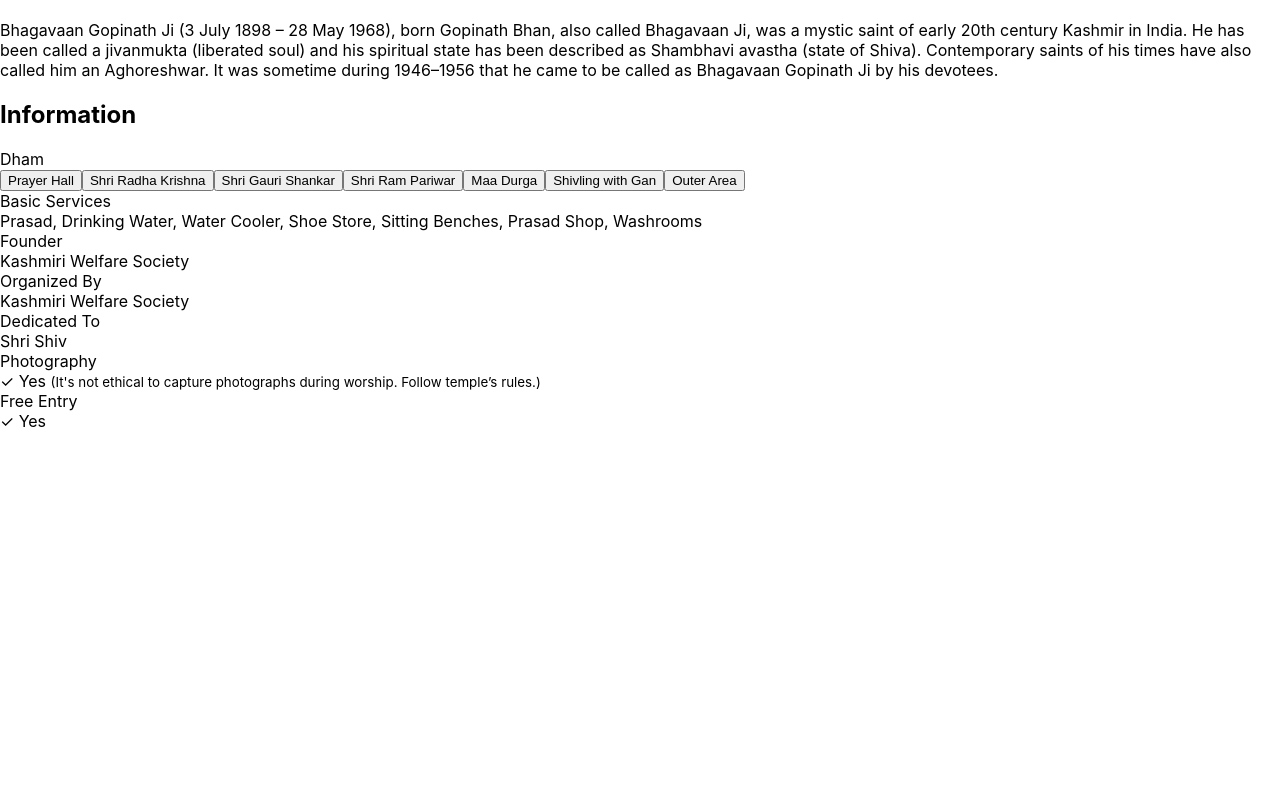
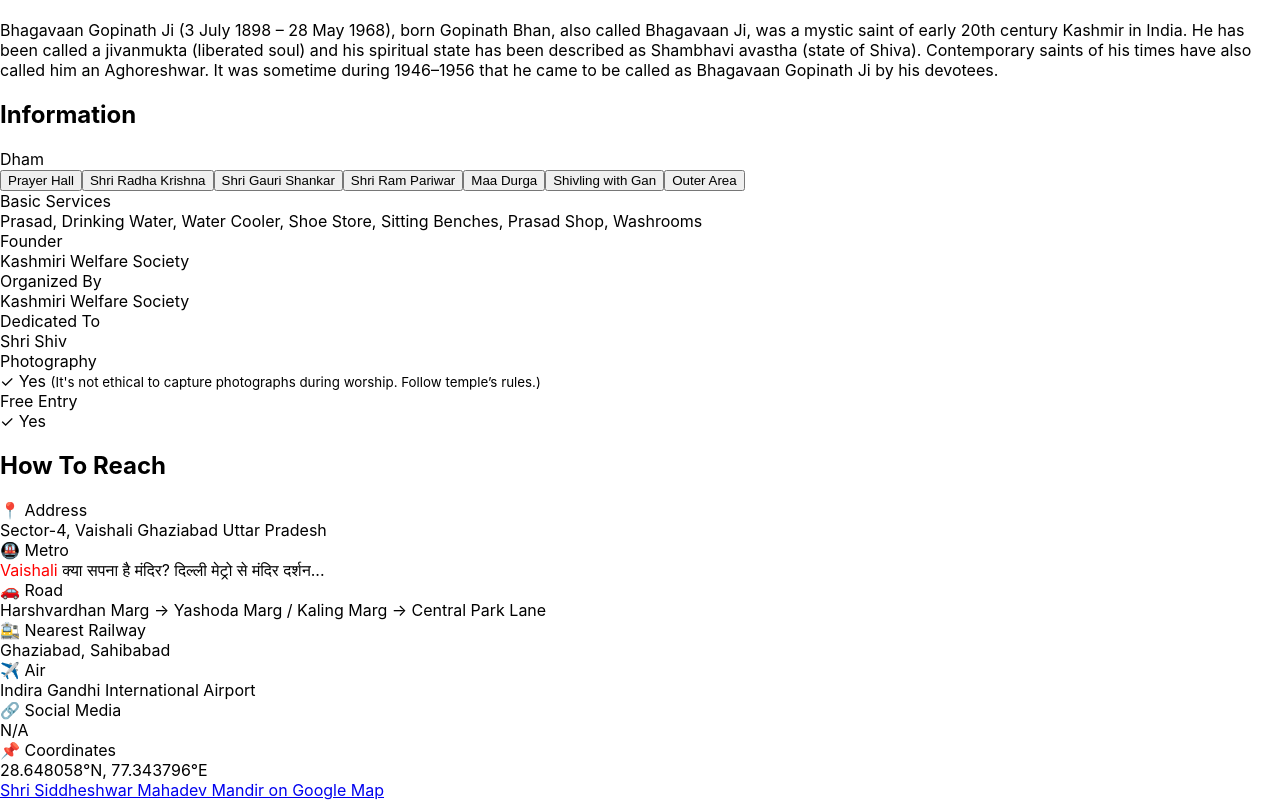
Before and after one commit to Piyush796501/Temple-App, a React (Create React App) app: page /about in a window 1280 px wide. Shown: the part 650-1450 px from the top of the page. Before the commit the page ends 1081 px from the top, so only its background shows below. Built offline with nearby package versions, Linux system fonts and the light colour scheme; the HTML template or start-up script is replaced by a standard one.

Commit message:
InitialApp5

```diff
--- a/src/components/About.css
+++ b/src/components/About.css
@@ -34,3 +34,39 @@
   cursor: default;
   font-size: 14px;
 }
+.reach-section {
+  margin: 2rem 0;
+  padding: 1rem;
+  background-color: #fcfcfc;
+  border: 1px solid #ddd;
+  border-radius: 8px;
+  font-family: sans-serif;
+}
+
+.reach-row {
+  display: flex;
+  padding: 0.75rem 0;
+  border-bottom: 1px solid #eee;
+}
+
+.reach-title {
+  flex: 0 0 160px;
+  font-weight: bold;
+  color: #333;
+}
+
+.reach-value {
+  flex: 1;
+  color: #444;
+}
+
+.reach-map-link {
+  margin-top: 1rem;
+  text-align: left;
+}
+
+.reach-map-link a {
+  color: #007bff;
+  text-decoration: underline;
+  font-weight: 500;
+}
--- a/src/components/About.jsx
+++ b/src/components/About.jsx
@@ -63,6 +63,54 @@ function About() {
     <div className="info-value">✓ Yes</div>
   </div>
 </div>
+<div className="reach-section">
+  <h2>How To Reach</h2>
+
+  <div className="reach-row">
+    <div className="reach-title">📍 Address</div>
+    <div className="reach-value">Sector-4, Vaishali Ghaziabad Uttar Pradesh</div>
+  </div>
+
+  <div className="reach-row">
+    <div className="reach-title">🚇 Metro</div>
+    <div className="reach-value">
+      <span style={{ color: 'red' }}>Vaishali</span> क्या सपना है मंदिर? दिल्ली मेट्रो से मंदिर दर्शन...
+    </div>
+  </div>
+
+  <div className="reach-row">
+    <div className="reach-title">🚗 Road</div>
+    <div className="reach-value">
+      Harshvardhan Marg → Yashoda Marg / Kaling Marg → Central Park Lane
+    </div>
+  </div>
+
+  <div className="reach-row">
+    <div className="reach-title">🚉 Nearest Railway</div>
+    <div className="reach-value">Ghaziabad, Sahibabad</div>
+  </div>
+
+  <div className="reach-row">
+    <div className="reach-title">✈️ Air</div>
+    <div className="reach-value">Indira Gandhi International Airport</div>
+  </div>
+
+  <div className="reach-row">
+    <div className="reach-title">🔗 Social Media</div>
+    <div className="reach-value">N/A</div>
+  </div>
+
+  <div className="reach-row">
+    <div className="reach-title">📌 Coordinates</div>
+    <div className="reach-value">28.648058°N, 77.343796°E</div>
+  </div>
+
+  <div className="reach-map-link">
+    <a href="https://www.google.com/maps" target="_blank" rel="noopener noreferrer">
+      Shri Siddheshwar Mahadev Mandir on Google Map
+    </a>
+  </div>
+</div>
     </div>
   )
 }
--- a/src/components/Home.Jsx
+++ b/src/components/Home.Jsx
@@ -10,8 +10,9 @@ function Home() {
       <div className="overlay" />
 
       <div className="home-content">
-        <div>
+        <div className="image-container">
       <img src={`${process.env.PUBLIC_URL}/temple.jpg`} alt="Temple"/>
+       <img src={`${process.env.PUBLIC_URL}/shivling.jpg`} alt="Temple"/>
     </div>
         <h1>Welcome to Shri Gopinath Ashram & Mandir</h1>
         <div className="home-buttons">
--- a/src/components/Home.css
+++ b/src/components/Home.css
@@ -91,3 +91,14 @@ p{
 
 
 }
+.image-container {
+  display: flex;
+  justify-content: space-between; /* or center, or flex-start */
+  gap: 1rem; /* space between images */
+}
+
+.image-container img {
+  width: 48%; /* or any fixed size */
+  height: auto;
+  border-radius: 8px;
+}
```
Also changed, not shown: public/shivling.jpg (added).
